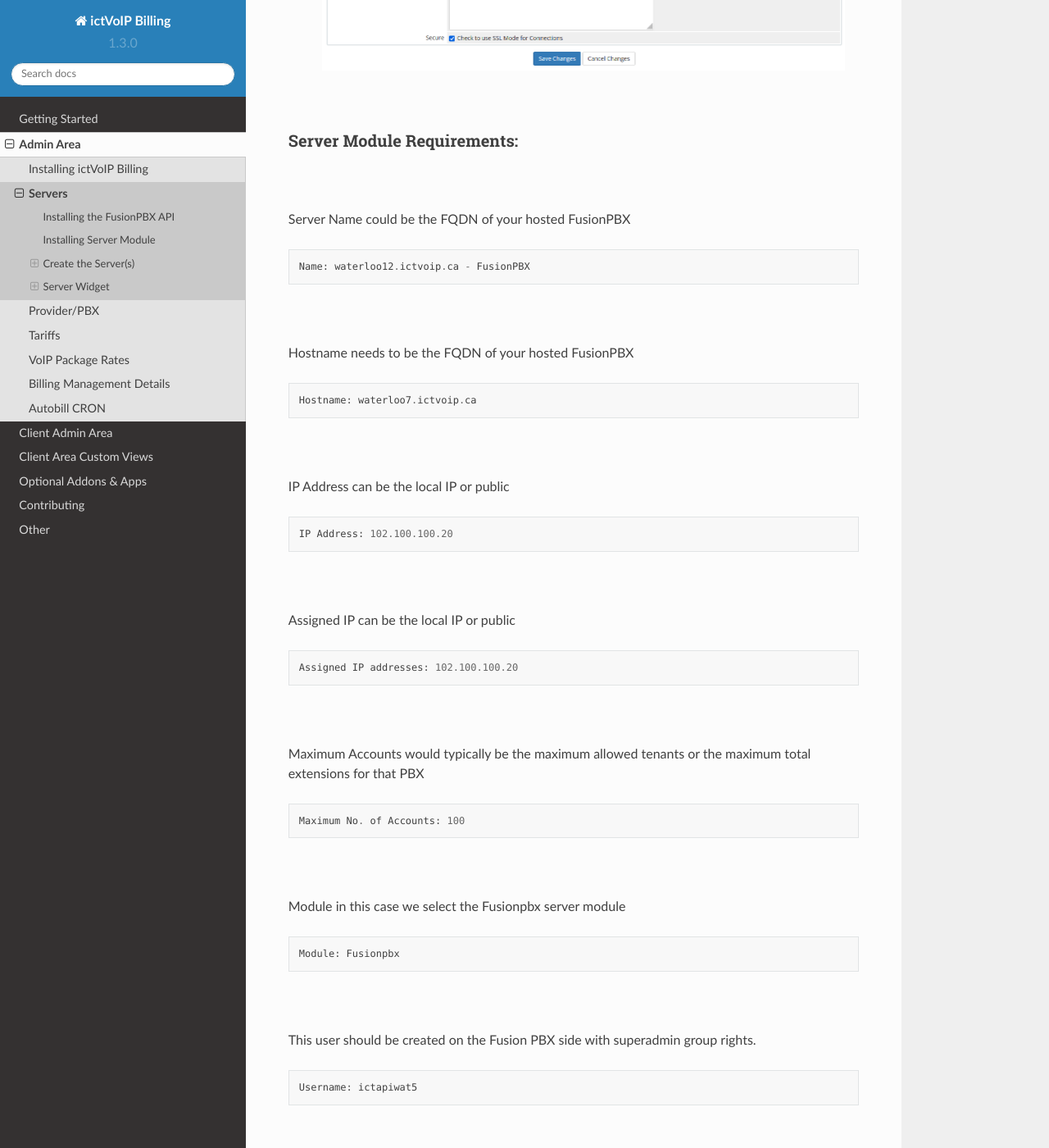
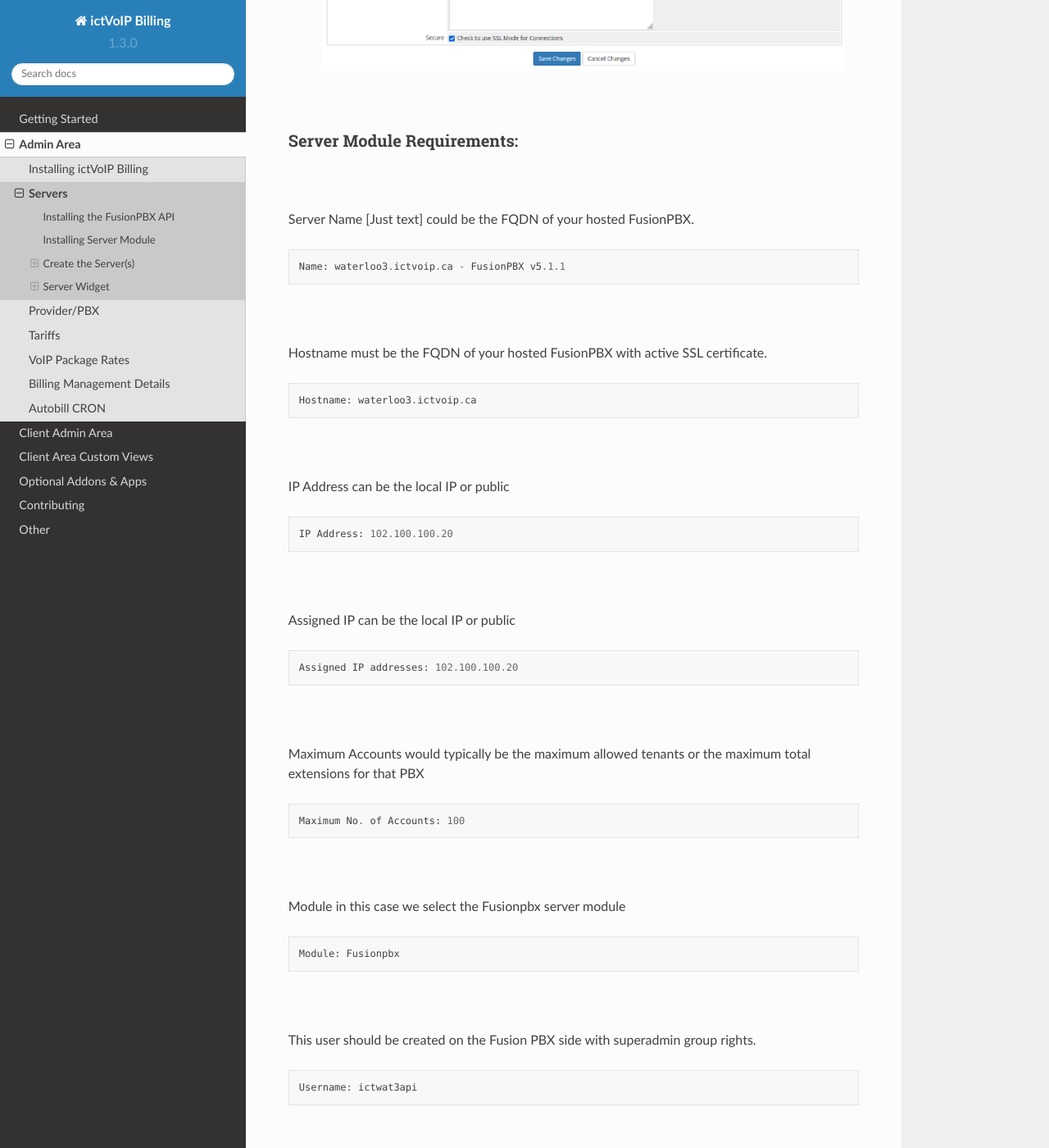
Before and after one commit to ictvoip/ictvoip-docs, a Sphinx documentation site: the page built from docs/source/admin/servers.rst, in a window 1280 px wide and 1400 px high, scrolled down 3882 px. Shown: the whole window at 82% size. Built offline with Sphinx 7.4.7 and the Read the Docs theme 2.0.0, drawn with Linux system fonts in a browser that asks for light colours; pages that are not in the unit, such as notebooks, are missing from menus; some of the changed text lies outside the part shown.

Commit message:
Update servers.rst

```diff
--- a/docs/source/admin/servers.rst
+++ b/docs/source/admin/servers.rst
@@ -143,15 +143,15 @@ Server Module Requirements:
 ############################
 
 |
-Server Name could be the FQDN of your hosted FusionPBX
+Server Name [Just text] could be the FQDN of your hosted FusionPBX.
 ::
 
- Name: waterloo12.ictvoip.ca - FusionPBX
+ Name: waterloo3.ictvoip.ca - FusionPBX v5.1.1
 |
-Hostname needs to be the FQDN of your hosted FusionPBX
+Hostname must be the FQDN of your hosted FusionPBX with active SSL certificate.
 ::
 
- Hostname: waterloo7.ictvoip.ca
+ Hostname: waterloo3.ictvoip.ca
 
 |
 IP Address can be the local IP or public
@@ -181,7 +181,7 @@ Module in this case we select the Fusionpbx server module
 This user should be created on the Fusion PBX side with superadmin group rights.
 ::
 
- Username: ictapiwat5
+ Username: ictwat3api
 
 |
 This would be the password assigned to the FusionPBX API user
@@ -200,7 +200,7 @@ Add more as required.
 Server Connection Verification
 ################################
 **
-You must have SSL cert installed on your FusionPBX host
+You must have SSL certificate installed on your FusionPBX server host name.
 **
 
 After your server details have been entered and saved you can now test your connection to your FusionPBX by clicking on the Test button next to the Server Module "FusionPBX". After clicking you should see "Attempting Connection" then if suscessful your should get "Connection successful." If there is a problem connecting with your FusionPBX server then you will have to further troubleshoot the issue before you continue your setup.
```
